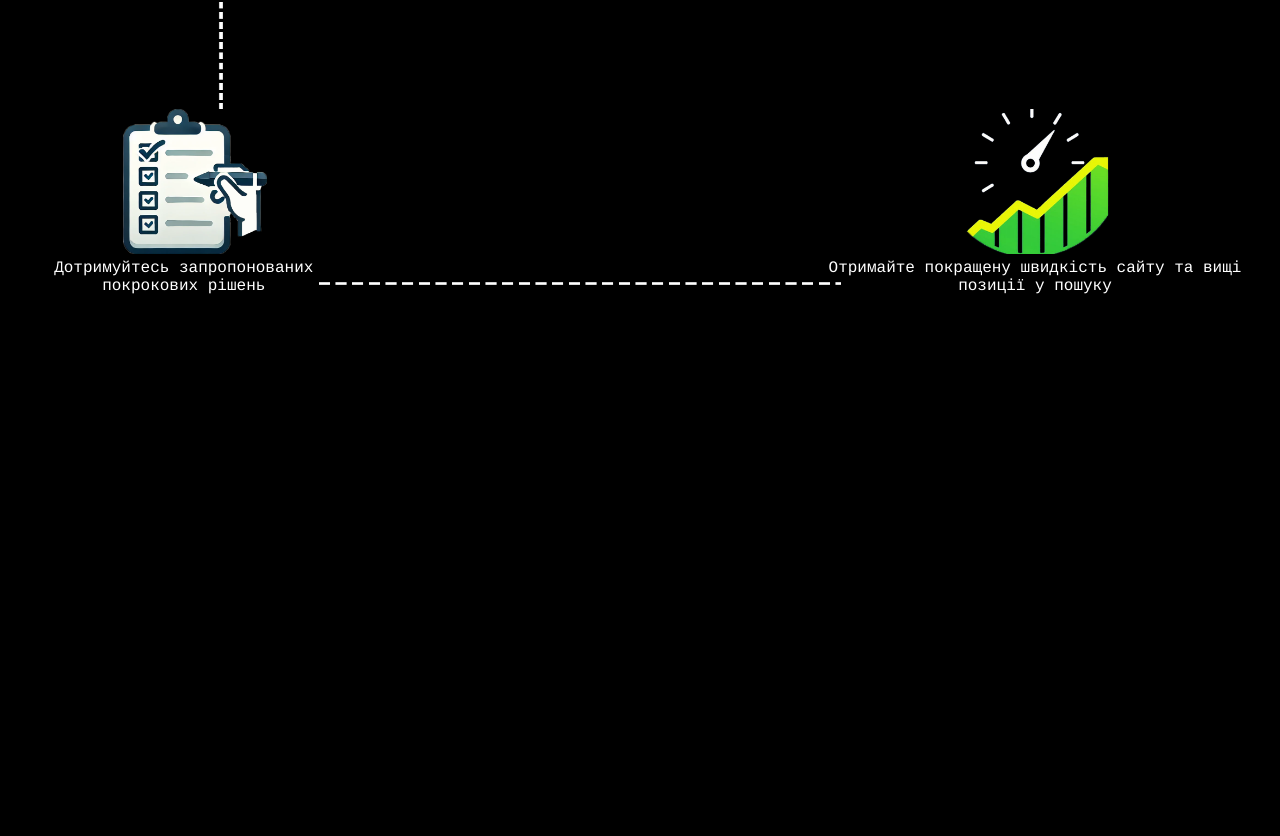
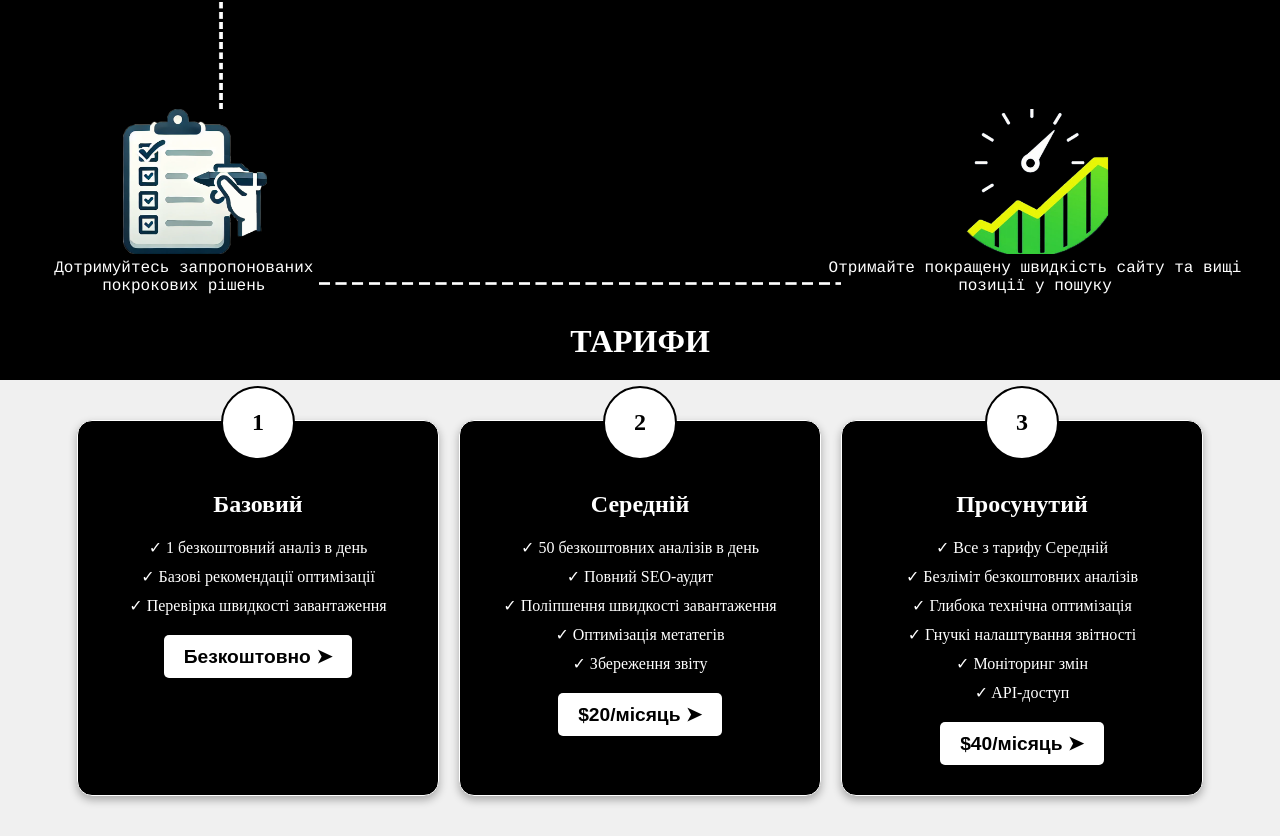
Before and after one commit to SSSkeletry/RateWebPage, a React (Create React App) app in the folder client/: page / in a window 1280 px wide. Shown: the part 1658-2494 px from the top of the page. Before the commit the page ends 1961 px from the top, so only its background shows below. Built offline with nearby package versions, Linux system fonts and the light colour scheme; a web font is replaced by a local one.

Commit message:
Refactor Home page component structure and styles, renaming files and adding a new pricing section

```diff
--- a/client/src/App.js
+++ b/client/src/App.js
@@ -1,6 +1,6 @@
 import React from "react";
 import { BrowserRouter as Router, Routes, Route } from "react-router";
-import Home from "./pages/Home/index";
+import Home from "./pages/Home/Home.jsx";
 
 const App = () => {
   return (
--- a/client/src/pages/Home/ui/Home.jsx
+++ b/client/src/pages/Home/Home.jsx
@@ -1,13 +1,52 @@
 import React, { useState, useEffect } from "react";
-import styles from "./Home.module.css";
+import styles from "./ui/Home.module.css";
 import { motion } from "framer-motion";
-import { assets } from "../../../shared/assets/";
+import { assets } from "../../shared/assets";
 import "bootstrap-icons/font/bootstrap-icons.css";
 
 const fadeInUp = {
   hidden: { opacity: 0, y: -50 },
   visible: { opacity: 1, y: 0, transition: { duration: 0.8, ease: "easeOut" } },
 };
+
+const plans = [
+  {
+    id: 1,
+    name: "Базовий",
+    price: "Безкоштовно",
+    features: [
+      "1 безкоштовний аналіз в день",
+      "Базові рекомендації оптимізації",
+      "Перевірка швидкості завантаження",
+    ],
+  },
+  {
+    id: 2,
+    name: "Середній",
+    price: "$20/місяць",
+    features: [
+      "50 безкоштовних аналізів в день",
+      "Повний SEO-аудит",
+      "Поліпшення швидкості завантаження",
+      "Оптимізація метатегів",
+      "Збереження звіту",
+    ],
+  },
+  {
+    id: 3,
+    name: "Просунутий",
+    price: "$40/місяць",
+    features: [
+      "Все з тарифу Середній",
+      "Безліміт безкоштовних аналізів",
+      "Глибока технічна оптимізація",
+      "Гнучкі налаштування звітності",
+      "Моніторинг змін",
+      "API-доступ",
+    ],
+  },
+];
+
 const Home = () => {
   const [isVisible, setIsVisible] = useState({});
 
@@ -31,7 +70,7 @@ const Home = () => {
   }, []);
   return (
     <main>
-      <section className={styles.promo}>
+      <section className={styles.promoSection}>
         <div className={styles.promoVideo}>
           <video
             src={assets.promo}
@@ -179,6 +218,24 @@ const Home = () => {
           </div>
         </motion.div>
       </section>
+
+      <section>
+        <div className={styles.header}>ТАРИФИ</div>
+        <div className={styles.pricingContainer}>
+          {plans.map((plan) => (
+            <div key={plan.id} className={styles.planCard}>
+              <div className={styles.planNumber}>{plan.id}</div>
+              <h2 className={styles.planTitle}>{plan.name}</h2>
+              <ul className={styles.planFeatures}>
+                {plan.features.map((feature, i) => (
+                  <li key={i}>✓ {feature}</li>
+                ))}
+              </ul>
+              <button className={styles.planButton}>{plan.price} ➤</button>
+            </div>
+          ))}
+        </div>
+      </section>
     </main>
   );
 };
--- a/client/src/pages/Home/ui/Home.module.css
+++ b/client/src/pages/Home/ui/Home.module.css
@@ -11,7 +11,7 @@ body {
   margin: 0;
 }
 
-.promo {
+.promoSection {
   background-color: black;
   display: grid;
   grid-template-columns: 1fr 1fr;
@@ -290,3 +290,85 @@ nav {
 .wavyLineAlt {
   margin-left: 26vh;
 }
+
+/*Pricing section*/
+
+.header {
+  background: black;
+  color: white;
+  text-align: center;
+  padding: 20px;
+  font-size: 2rem;
+  font-weight: bold;
+}
+
+.pricingContainer {
+  display: flex;
+  justify-content: center;
+  gap: 20px;
+  padding: 40px;
+  background: #f0f0f0;
+}
+
+.planCard {
+  background: #000;
+  color: white;
+  padding: 30px;
+  border-radius: 15px;
+  box-shadow: 0 4px 8px rgba(0, 0, 0, 0.3);
+  text-align: center;
+  width: 300px;
+  position: relative;
+  border: 1px solid white;
+}
+
+.planNumber {
+  background: white;
+  color: black;
+  width: 70px;
+  height: 70px;
+  border-radius: 50%;
+  display: flex;
+  align-items: center;
+  justify-content: center;
+  font-size: 1.5rem;
+  font-weight: bold;
+  position: absolute;
+  top: -35px;
+  left: 50%;
+  transform: translateX(-50%);
+  border: 2px solid black;
+}
+
+.planTitle {
+  font-size: 1.5rem;
+  font-weight: bold;
+  margin-top: 40px;
+}
+
+.planFeatures {
+  list-style: none;
+  padding: 0;
+  margin: 20px 0;
+  font-size: 1rem;
+}
+
+.planFeatures li {
+  margin-bottom: 10px;
+}
+
+.planButton {
+  background: white;
+  color: black;
+  border: none;
+  padding: 10px 20px;
+  border-radius: 5px;
+  font-size: 1.2rem;
+  font-weight: bold;
+  cursor: pointer;
+  transition: background 0.3s;
+}
+
+.planButton:hover {
+  background: #ddd;
+}
```
